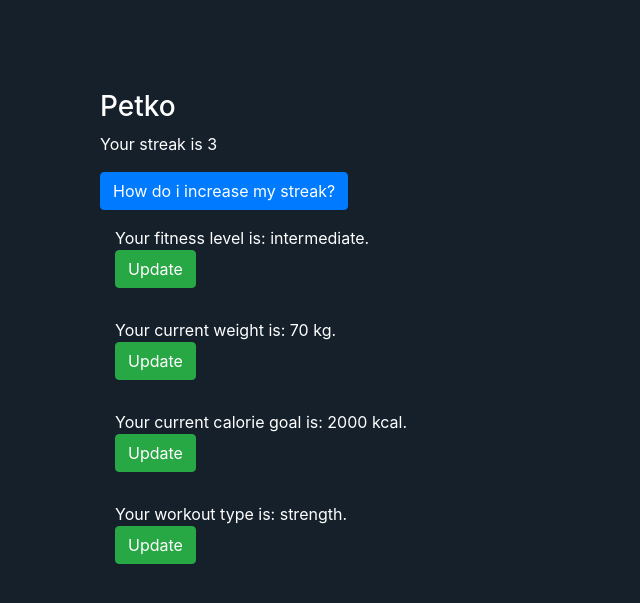
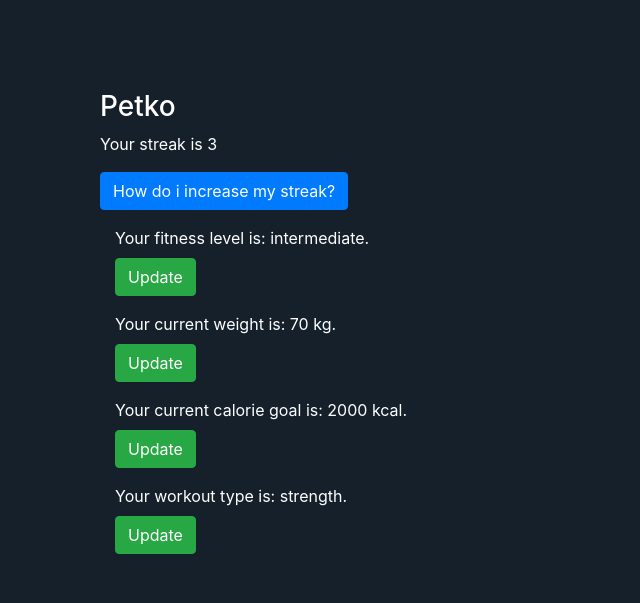
Before and after one commit to popov23cso/Pfitness, a Django app: page /profile in a window 1280 px wide. Shown: the part 56-659 px from the top of the page, without its empty margins (0-640 px from the left). Run offline with Django 4.2, Linux system fonts and the light colour scheme; a user stored in the database is signed in; data comes from the database, SQL or seed files in the repository; some libraries are stand-ins or nearby versions.

Commit message:
Improved the use of bootstrap for the pages

```diff
--- a/pfitness/templates/pfitness/profile.html
+++ b/pfitness/templates/pfitness/profile.html
@@ -27,36 +27,36 @@
         </div>
       </div>
 
-    <div class="container" style="margin-bottom: 30px;">
-        <text style="margin-right: 20px;">
+    <div class="container mb-3">
+        <text>
             Your fitness level is:  <text id="lvlvalue">{{user.level}}</text>.
         </text>
         <br>
-        <button type="button" id="selectbtn" class="btn btn-success" data-type="lvl" data-action="updatelevel" data-userid="{{user.pk}}">Update</button>
+        <button type="button" id="selectbtn" class="btn btn-success mt-2" data-type="lvl" data-action="updatelevel" data-userid="{{user.pk}}">Update</button>
     </div>
 
-    <div class="container" style="margin-bottom: 30px;">
-        <text style="margin-right: 20px;">
+    <div class="container mb-3">
+        <text>
             Your current weight is:  <text id="weightvalue">{{user.weight}}</text> kg.
         </text>
         <br>
-        <button type="button" id="calcbtn" class="btn btn-success" data-type="weight" data-action="updateweight" data-userid="{{user.pk}}">Update</button>
+        <button type="button" id="calcbtn" class="btn btn-success mt-2" data-type="weight" data-action="updateweight" data-userid="{{user.pk}}">Update</button>
     </div>
 
-    <div class="container" style="margin-bottom: 30px;">
-        <text style="margin-right: 20px;">
+    <div class="container mb-3">
+        <text>
             Your current calorie goal is:  <text id="calorievalue">{{user.calorie_goal}}</text> kcal.
         </text>
         <br>
-        <button type="button" id="calcbtn" class="btn btn-success" data-type="calorie" data-action="updatecalories" data-userid="{{user.pk}}">Update</button>
+        <button type="button" id="calcbtn" class="btn btn-success mt-2" data-type="calorie" data-action="updatecalories" data-userid="{{user.pk}}">Update</button>
     </div>
 
-    <div class="container" style="margin-bottom: 30px;">
-        <text style="margin-right: 20px;">
+    <div class="container mb-3">
+        <text>
             Your workout type is: <text id="wrkvalue">{{user.workout_type}}</text>.
         </text>
         <br>
-        <button type="button" id="selectbtn" class="btn btn-success" data-type="wrk" data-action="updateworkout" data-userid="{{user.pk}}">Update</button>
+        <button type="button" id="selectbtn" class="btn btn-success mt-2" data-type="wrk" data-action="updateworkout" data-userid="{{user.pk}}">Update</button>
     </div>
 </div>
 {% endblock %}
--- a/pfitness/templates/pfitness/programs.html
+++ b/pfitness/templates/pfitness/programs.html
@@ -7,8 +7,10 @@
 {% endblock %}
 
 {% block body %}
-    <h3>Pick the type of workouts you are the most interested in:</h3>
-    <div class="container" style="margin-bottom:20px;">
+    <div class="container text-center mb-3">
+        <h3>Pick the type of workouts you are the most interested in:</h3>
+    </div>
+    <div class="container mb-4 text-center">
         <button type="button" class="btn btn-light" id="program" data-type="cardio">Cardio</button>
         <button type="button" class="btn btn-light" id="program" data-type="bodybuilding">Bodybuilding</button>
         <button type="button" class="btn btn-light" id="program" data-type="strength">Strength</button>
--- a/pfitness/templates/pfitness/register.html
+++ b/pfitness/templates/pfitness/register.html
@@ -19,7 +19,7 @@
   <div class="mb-3">
       <label for="passwordinput" class="form-label">Repeat password</label>
       <input type="password" class="form-control" id="passwordinput" name="passwordcheck">
-    </div>
+  </div>
   <button type="submit" class="btn btn-primary">Register</button>
 </form>
 {% if error %}
```
